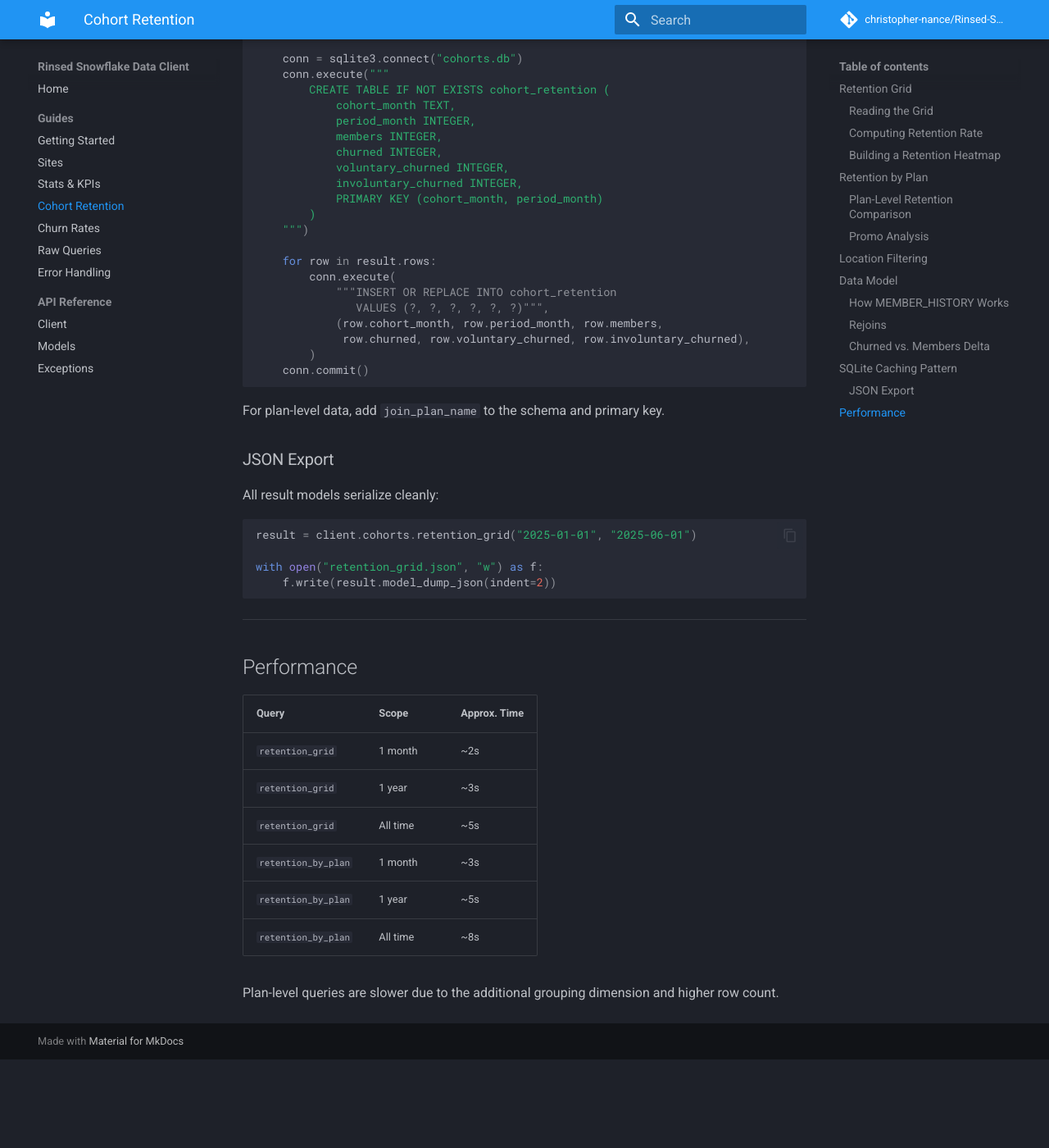
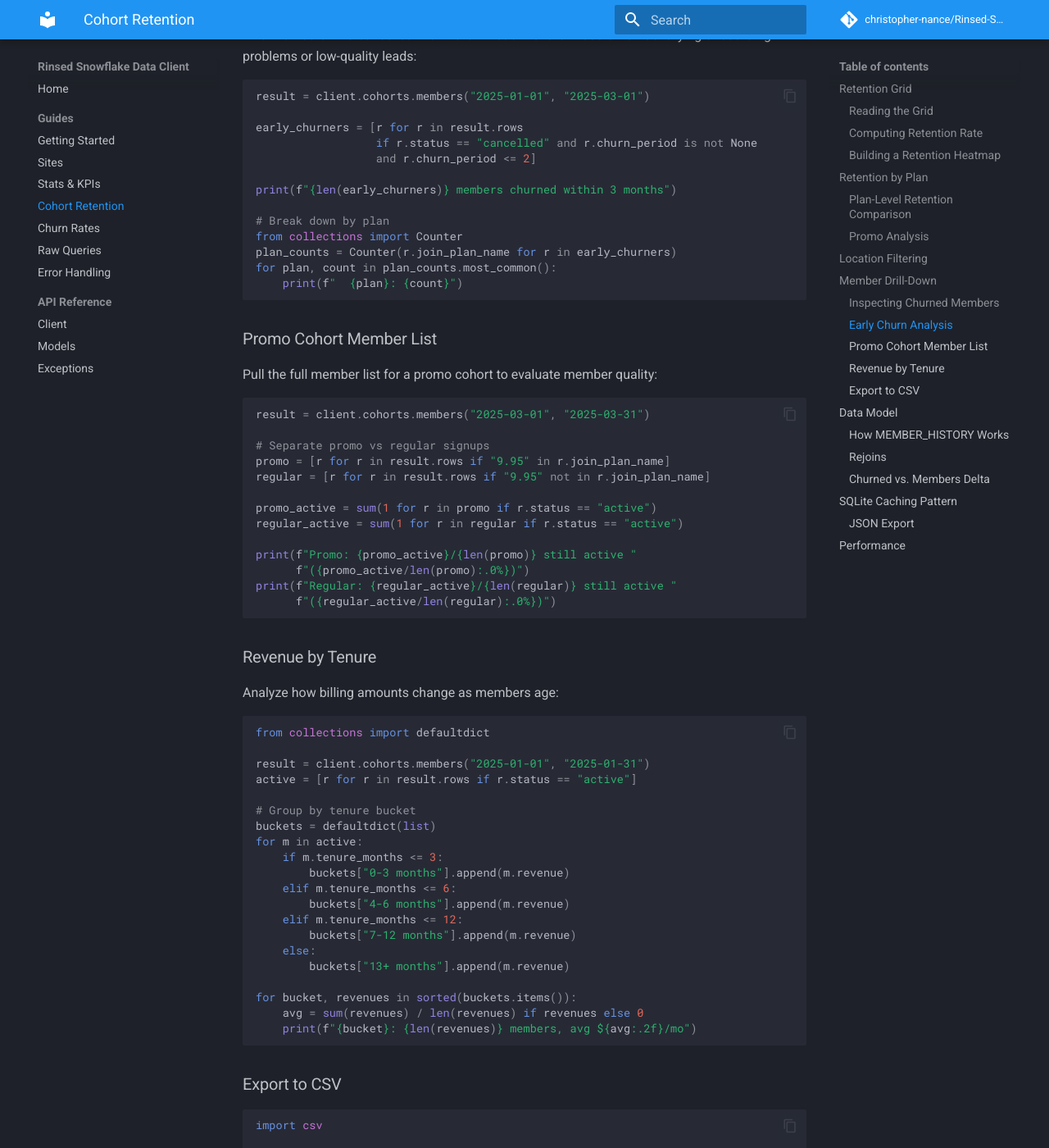
Before and after one commit to christopher-nance/Rinsed-Snowflake-Data-Client, an MkDocs documentation site: the page built from docs/guides/cohorts.md, in a window 1280 px wide and 1400 px high, scrolled down 5354 px. Shown: the whole window at 82% size. Built offline with MkDocs 1.6.1 and Material for MkDocs 9.7.7, drawn with Linux system fonts in a browser that asks for light colours; comment, search, counter and statistics services are not loaded; before the commit the page ends 6646 px from its top, so only the background shows below that; some of the changed text lies outside the part shown.

Commit message:
Add member-level drill-down to cohort resource (v0.7.0)
New client.cohorts.members() method returns one row per member with
latest state: current plan, tenure, revenue, churn date/type, and
derived active/cancelled status. Docs updated with use cases for
early churn analysis, promo cohort inspection, and CSV export.

Co-Authored-By: Claude Opus 4.6 (1M context) <noreply@anthropic.com>

````diff
--- a/docs/guides/cohorts.md
+++ b/docs/guides/cohorts.md
@@ -186,6 +186,140 @@ result = client.cohorts.retention_grid(
 
 ---
 
+## Member Drill-Down
+
+Click into any cohort to see individual members. Returns one row per member with their latest state — current plan, tenure, revenue, and churn status.
+
+```python
+result = client.cohorts.members("2025-01-01", "2025-01-31", "Burbank")
+print(f"Total: {result.total_members}")     # 283
+print(f"Active: {result.active_count}")     # 161
+print(f"Cancelled: {result.cancelled_count}")  # 122
+```
+
+Each row contains:
+
+| Field | Description |
+|---|---|
+| `rinsed_membership_id` | Unique member identifier |
+| `location_name` | Member's location |
+| `join_date` | Exact signup date |
+| `join_plan_name` | Plan at time of signup |
+| `cohort_month` | Cohort (first of signup month) |
+| `plan_name` | Current or last active plan |
+| `revenue` | Latest billing amount |
+| `tenure_months` | How many billing periods they've had |
+| `churn_date` | Date of cancellation (None if active) |
+| `churn_type` | `'terminated'` (voluntary), `'expired'` (involuntary), or None |
+| `churn_period` | Tenure month when churn occurred (None if active) |
+| `status` | `'active'` or `'cancelled'` |
+
+### Inspecting Churned Members
+
+```python
+result = client.cohorts.members("2025-01-01", "2025-01-31")
+
+# Find all voluntary cancellations
+voluntary = [r for r in result.rows if r.churn_type == "terminated"]
+print(f"{len(voluntary)} voluntary cancellations")
+
+for m in voluntary[:5]:
+    print(f"  {m.rinsed_membership_id} | {m.join_plan_name} | "
+          f"tenure={m.tenure_months}mo | churned {m.churn_date}")
+```
+
+### Early Churn Analysis
+
+Find members who cancelled within their first 3 months — useful for identifying onboarding problems or low-quality leads:
+
+```python
+result = client.cohorts.members("2025-01-01", "2025-03-01")
+
+early_churners = [r for r in result.rows
+                  if r.status == "cancelled" and r.churn_period is not None
+                  and r.churn_period <= 2]
+
+print(f"{len(early_churners)} members churned within 3 months")
+
+# Break down by plan
+from collections import Counter
+plan_counts = Counter(r.join_plan_name for r in early_churners)
+for plan, count in plan_counts.most_common():
+    print(f"  {plan}: {count}")
+```
+
+### Promo Cohort Member List
+
+Pull the full member list for a promo cohort to evaluate member quality:
+
+```python
+result = client.cohorts.members("2025-03-01", "2025-03-31")
+
+# Separate promo vs regular signups
+promo = [r for r in result.rows if "9.95" in r.join_plan_name]
+regular = [r for r in result.rows if "9.95" not in r.join_plan_name]
+
+promo_active = sum(1 for r in promo if r.status == "active")
+regular_active = sum(1 for r in regular if r.status == "active")
+
+print(f"Promo: {promo_active}/{len(promo)} still active "
+      f"({promo_active/len(promo):.0%})")
+print(f"Regular: {regular_active}/{len(regular)} still active "
+      f"({regular_active/len(regular):.0%})")
+```
+
+### Revenue by Tenure
+
+Analyze how billing amounts change as members age:
+
+```python
+from collections import defaultdict
+
+result = client.cohorts.members("2025-01-01", "2025-01-31")
+active = [r for r in result.rows if r.status == "active"]
+
+# Group by tenure bucket
+buckets = defaultdict(list)
+for m in active:
+    if m.tenure_months <= 3:
+        buckets["0-3 months"].append(m.revenue)
+    elif m.tenure_months <= 6:
+        buckets["4-6 months"].append(m.revenue)
+    elif m.tenure_months <= 12:
+        buckets["7-12 months"].append(m.revenue)
+    else:
+        buckets["13+ months"].append(m.revenue)
+
+for bucket, revenues in sorted(buckets.items()):
+    avg = sum(revenues) / len(revenues) if revenues else 0
+    print(f"{bucket}: {len(revenues)} members, avg ${avg:.2f}/mo")
+```
+
+### Export to CSV
+
+```python
+import csv
+
+result = client.cohorts.members("2025-01-01", "2025-06-01")
+
+with open("cohort_members.csv", "w", newline="") as f:
+    writer = csv.writer(f)
+    writer.writerow([
+        "member_id", "location", "join_date", "join_plan",
+        "cohort_month", "current_plan", "revenue", "tenure_months",
+        "churn_date", "churn_type", "status",
+    ])
+    for r in result.rows:
+        writer.writerow([
+            r.rinsed_membership_id, r.location_name, r.join_date,
+            r.join_plan_name, r.cohort_month, r.plan_name, r.revenue,
+            r.tenure_months, r.churn_date or "", r.churn_type or "",
+            r.status,
+        ])
+```
+
+---
+
 ## Data Model
 
 ### How MEMBER_HISTORY Works
@@ -272,5 +406,7 @@ with open("retention_grid.json", "w") as f:
 | `retention_by_plan` | 1 month | ~3s |
 | `retention_by_plan` | 1 year | ~5s |
 | `retention_by_plan` | All time | ~8s |
+| `members` | 1 month | ~2s |
+| `members` | 1 year | ~4s |
 
-Plan-level queries are slower due to the additional grouping dimension and higher row count.
+Plan-level queries are slower due to the additional grouping dimension. Member drill-down returns more rows but is a simple windowed query.
--- a/src/rinsed_snowflake_client/__init__.py
+++ b/src/rinsed_snowflake_client/__init__.py
@@ -13,6 +13,8 @@ from rinsed_snowflake_client.types import (
     AWPResult,
     CarCountResult,
     ChurnResult,
+    CohortMemberRow,
+    CohortMembersResult,
     CohortPeriodRow,
     CohortPlanPeriodRow,
     CohortRetentionByPlanResult,
@@ -41,6 +43,8 @@ __all__ = [
     "RinsedError",
     "ValidationError",
     # Types
+    "CohortMemberRow",
+    "CohortMembersResult",
     "CohortPeriodRow",
     "CohortPlanPeriodRow",
     "CohortRetentionByPlanResult",
````
Also changed, not shown: CHANGELOG.md (+3 -2 lines), docs/api/models.md (+8 -0 lines), 4 other files.
